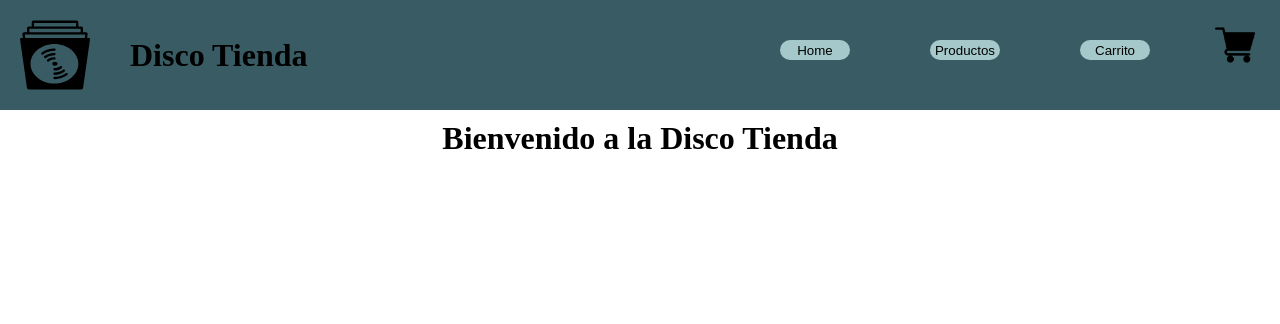
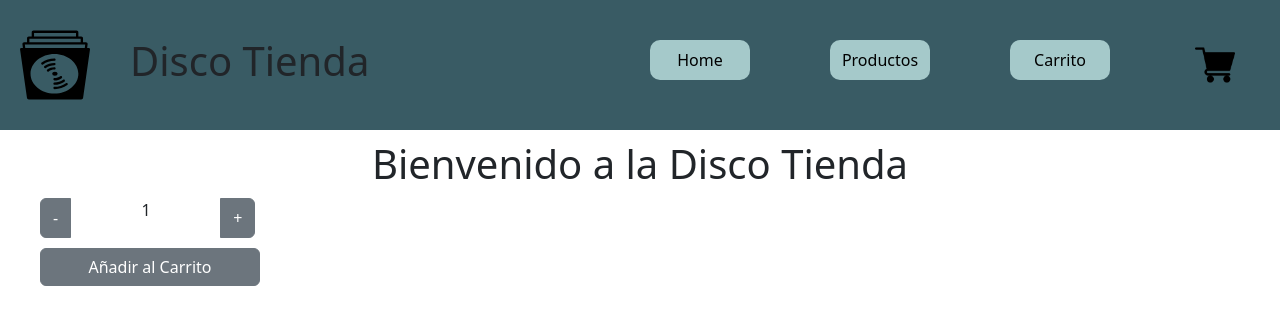
Before and after one commit to Etergen92/proyecto-coder-react, a React (Create React App) app: page / in a window 1280 px wide. Shown: the top 324 px of the page. Built offline with nearby package versions, Linux system fonts and the light colour scheme.

Commit message:
Implementacion de boton contador de producto a añadir a carrito junto a limitador segun cantidad en stocÃk

```diff
--- a/package.json
+++ b/package.json
@@ -6,7 +6,9 @@
     "@testing-library/jest-dom": "^5.16.5",
     "@testing-library/react": "^13.3.0",
     "@testing-library/user-event": "^13.5.0",
+    "bootstrap": "^5.2.0",
     "react": "^18.2.0",
+    "react-bootstrap": "^2.5.0",
     "react-dom": "^18.2.0",
     "react-scripts": "5.0.1",
     "web-vitals": "^2.1.4"
--- a/src/App.js
+++ b/src/App.js
@@ -1,12 +1,16 @@
 import NavBar from "./components/NavBar";
 import "./components/app/style.css"
+import 'bootstrap/dist/css/bootstrap.min.css';
 import ItemListContainer from "./components/ItemListContainer";
+import ItemCount from "./components/ItemCount";
 
 function App() {
   return (
     <div className="App">
       <header><NavBar/></header>
       <ItemListContainer greetings={"Bienvenido a la Disco Tienda"}/>
+      <ItemCount stock={12}/>
+
     </div>
   );
 }
--- /dev/null
+++ b/src/components/ItemCount.js
@@ -0,0 +1,24 @@
+import Button from 'react-bootstrap/Button';
+import ButtonGroup from 'react-bootstrap/ButtonGroup';
+import { useState } from 'react';
+
+
+
+
+const ItemCount = ({stock}) => {
+  const[cantidad = 1, setContador] = useState()
+  return (
+    <>
+      <div className="estiloContador">
+        <ButtonGroup aria-label="Basic example">
+          <Button onClick={() => cantidad > 0 ? setContador(cantidad - 1) : cantidad}variant="secondary">-</Button>
+          <p className="contadorCantidad d-inline">{cantidad}</p>
+          <Button onClick={() => cantidad < stock ? setContador(cantidad + 1) : cantidad} variant="secondary">+</Button>
+      </ButtonGroup>
+      </div>
+      <Button variant="secondary" className='botonAnadir'>Añadir al Carrito</Button>
+    </>
+  )
+}
+
+export default ItemCount
--- a/src/components/app/style.css
+++ b/src/components/app/style.css
@@ -31,8 +31,8 @@
 .botonesNav>button{
     list-style-type: none;
     margin: 40px;
-    width: 70px;
-    height: 20px;
+    width: 100px;
+    height: 40px;
     border-radius: 10px;
     border: none;
     background-color: #A5C9CA;
@@ -46,10 +46,40 @@
 
 .carritoCompras{
     width: 40px;
-    margin: 25px;
+    margin: 45px;
 }
 
 .tituloPaginaInicio{
     text-align: center;
     margin: 10px;
 }
+
+/* CSS Item Count */
+
+.estiloContador{
+    display: flex;
+}
+
+.tamanioEtiqueta{
+    width: 100px;
+}
+
+.botonContador{
+    width: 30px;
+    border-style: none;
+}
+
+.contadorCantidad{
+    width: 150px;
+    text-align: center;
+}
+
+.btn-group{
+    margin-left: 40px;
+}
+
+.botonAnadir{
+    margin-top: 10px;
+    margin-left: 40px;
+    width: 220px;
+}
```
Also changed, not shown: 1 other file (tests, documents, lock files or other folders).
